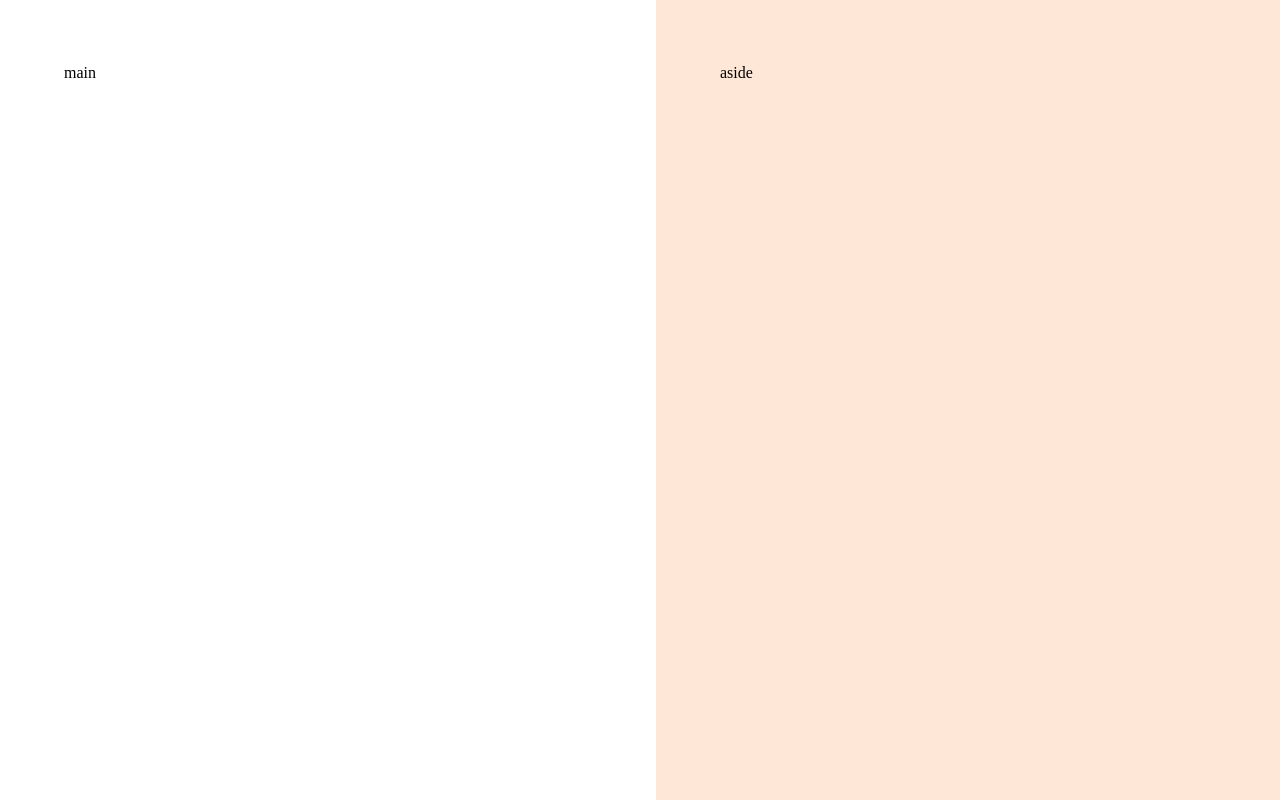
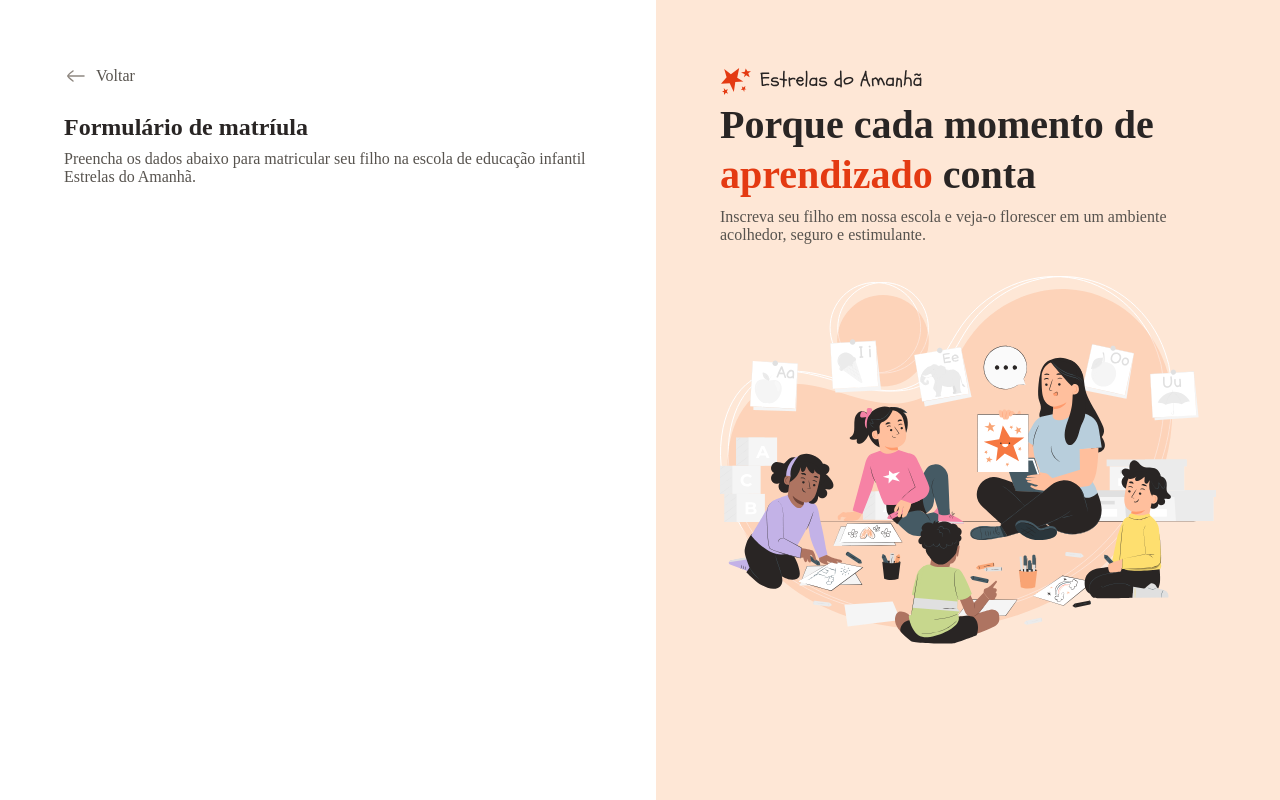
Before and after one commit to JoseGustavoCabralMello/MBA-projetoFormularioDeMatricula, a plain HTML site: page index.html in a window 1280 px wide. Drawn offline with Linux system fonts and the light colour scheme.

Commit message:
Conteúdo aside e conteúdo inicial do main

```diff
--- a/index.html
+++ b/index.html
@@ -12,10 +12,28 @@
 <body>
    <div id="app">
     <main>
-        <div class="main-container">main</div>
+        <div class="main-container">
+            <div class="back">
+                <img src="assets/icons/arrow-left-02.svg" alt="ícone de voltar">
+                <span>Voltar</span>
+            </div>
+
+            <h1>Formulário de matríula</h1>
+            <p>Preencha os dados abaixo para matricular seu filho na escola de educação infantil Estrelas do Amanhã.</p>
+        </div>
     </main>
     <aside>
-        <div class="aside-container">aside</div>
+        <div class="aside-container">
+            <header>
+                <img src="assets/logo.svg" alt="Logo estrelas do amanhã">
+                <h2>Porque cada momento de <span>aprendizado</span> conta</h2>
+                <p>
+                    Inscreva seu filho em nossa escola e veja-o florescer em um ambiente acolhedor, seguro e estimulante.
+                </p>
+            </header>
+
+            <img src="assets/Illustration.svg" alt="Ilustração de uma professora com crianças prestando atenção">
+        </div>
     </aside>
 
 
--- a/styles/global.css
+++ b/styles/global.css
@@ -24,4 +24,16 @@
 
 body {
   overflow: hidden;
+
+  font: var(--text);
+  color: var(--text-secondary);
 }
+
+h1, h2 {
+  color: var(--text-primary);
+}
+
+img {
+  max-width: 100%;
+  height: auto;
+}
--- a/styles/layout.css
+++ b/styles/layout.css
@@ -14,6 +14,18 @@ main {
     max-width: 33rem;
     margin-left: auto;
   }
+
+  & .back {
+    display: flex;
+    align-items: center;
+    gap: .5rem;
+    margin-bottom: 1.5rem;
+  }
+
+  & h1{
+    font: 600 1.5rem/1.25 var(--font-family);
+    margin-bottom: .5rem;
+  }
 }
 
 aside {
@@ -22,5 +34,17 @@ aside {
 
   & .aside-container {
     max-width: 31rem;
+
+    & > img {
+      margin-top: 2rem;
+    }
+  }
+  & h2 {
+    font: 600 2.5rem/1.25 var(--font-family);
+    margin-bottom: .5rem;
+
+    & span {
+      color: var(--text-highlight);
+    }
   }
 }
```
